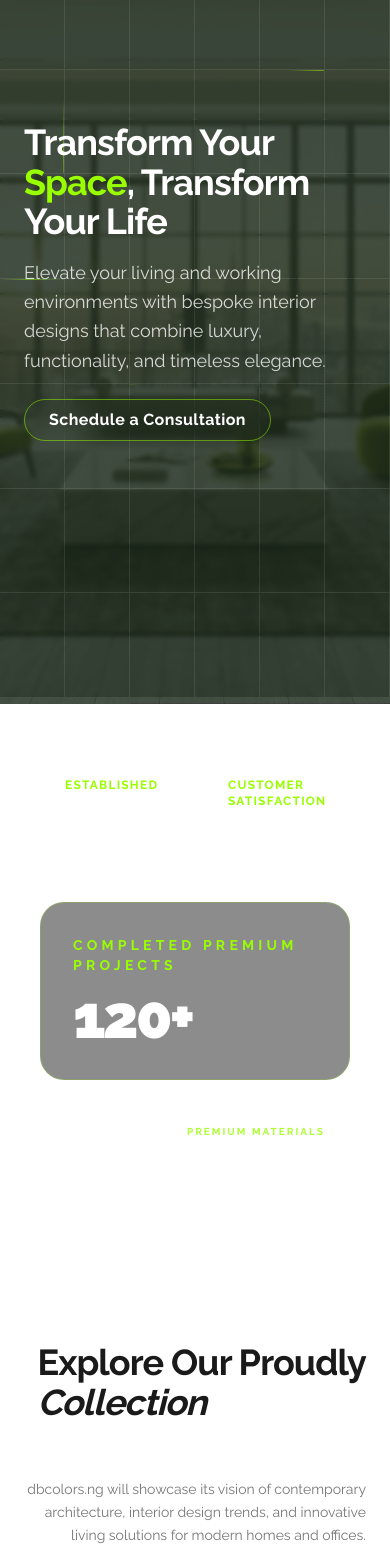
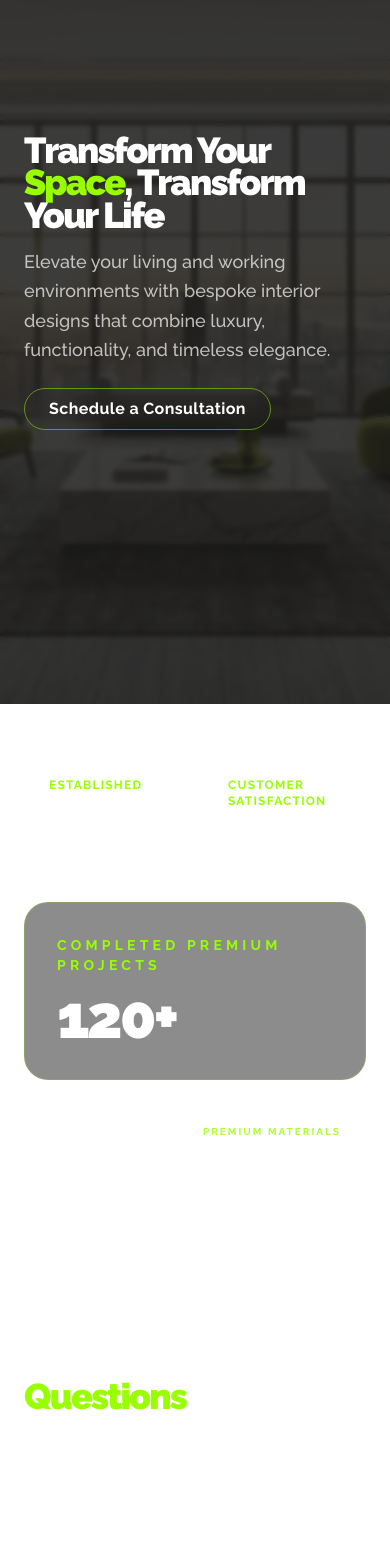
Before and after one commit to Simileholluwa/dbcolors, a Next.js app: page / in a window 390 px wide. Shown: the part 140-1708 px from the top of the page. Built offline with nearby package versions, Linux system fonts and the light colour scheme.

Commit message:
feat: Implement a bento layout for the FAQ section, refine Hero section typography, and update footer branding text.

```diff
--- a/src/app/layout.tsx
+++ b/src/app/layout.tsx
@@ -32,7 +32,7 @@ export default function RootLayout({
             className="object-cover"
             priority
           />
-          <div className="absolute inset-0 bg-secondary/70" />
+          <div className="absolute inset-0 bg-secondary/85 backdrop-blur-[2px]" />
         </div>
 
         <main className="relative z-10">
--- a/src/app/page.tsx
+++ b/src/app/page.tsx
@@ -12,10 +12,10 @@ export default function Home() {
     <main className="min-h-screen">
       <Navbar />
       <Hero />
-      <Gallery />
+      {/* <Gallery />
       <Packages />
       <AboutUs />
-      <Testimonials />
+      <Testimonials /> */}
       <FAQ />
       <Footer />
     </main>
--- a/src/components/FAQ.tsx
+++ b/src/components/FAQ.tsx
@@ -30,54 +30,84 @@ const faqs = [
 const FAQ = () => {
   const [activeIndex, setActiveIndex] = useState<number | null>(null);
 
+  // Mapping specific col-spans for a balanced bento look
+  const colSpans = [
+    "md:col-span-3", // Process
+    "md:col-span-3", // Services
+    "md:col-span-4", // Timelines
+    "md:col-span-2", // Customization
+    "md:col-span-6", // Consultations
+  ];
+
   return (
-    <section className="py-24 bg-white" id="faq">
-      <div className="container mx-auto px-6 max-w-4xl">
-        <div className="text-center mb-16">
+    <section className="py-24 bg-transparent relative z-10" id="faq">
+      <div className="container mx-auto px-6">
+        <div className="flex flex-col md:flex-row md:items-end justify-between mb-8 md:mb-16 gap-4">
+          <div className="max-w-xl">
             <motion.h2
               initial={{ opacity: 0, y: 20 }}
               whileInView={{ opacity: 1, y: 0 }}
               viewport={{ once: true }}
-            className="text-4xl md:text-5xl font-bold tracking-tight mb-4"
+              className="text-4xl md:text-6xl font-black tracking-tighter text-white leading-none"
             >
-            Frequently Asked <span className="text-secondary italic">Questions</span>
+              Frequently Asked <span className="text-primary">Questions</span>
             </motion.h2>
-          <div className="w-20 h-1 bg-primary mx-auto rounded-full" />
+          </div>
         </div>
 
-        <div className="space-y-4">
+        <div className="grid grid-cols-1 md:grid-cols-6 gap-4">
           {faqs.map((faq, index) => (
+            <motion.div
+              key={index}
+              initial={{ opacity: 0, scale: 0.95 }}
+              whileInView={{ opacity: 1, scale: 1 }}
+              viewport={{ once: true }}
+              transition={{ duration: 0.5, delay: index * 0.1 }}
+              className={`${colSpans[index]} relative group`}
+            >
               <div
-              key={index}
-              className="border border-zinc-100 rounded-3xl overflow-hidden hover:border-primary/30 transition-colors"
+                className={`h-full border transition-all duration-500 rounded-[2rem] overflow-hidden flex flex-col
+                  ${activeIndex === index
+                    ? "bg-secondary/40 border-primary/30 shadow-[0_0_30px_rgba(153,255,0,0.1)]"
+                    : "bg-white/[0.03] border-white/10 backdrop-blur-sm hover:border-white/20"
+                  }`}
               >
                 <button
                   onClick={() => setActiveIndex(activeIndex === index ? null : index)}
-                className="w-full flex items-center justify-between p-6 md:p-8 text-left bg-zinc-50/50 hover:bg-zinc-50 transition-colors"
+                  className="w-full h-full flex flex-col p-8 text-left transition-colors relative z-10"
                 >
-                <span className="text-lg md:text-xl font-bold text-secondary">
+                  <div className="flex items-start justify-between w-full gap-4">
+                    <span className={`text-xl md:text-2xl font-black tracking-tight leading-tight transition-colors duration-300
+                      ${activeIndex === index ? "text-primary" : "text-white group-hover:text-primary/80"}`}
+                    >
                       {faq.question}
                     </span>
-                <div className={`p-2 rounded-full transition-all ${activeIndex === index ? "bg-primary text-secondary" : "bg-white text-secondary/40"}`}>
-                  {activeIndex === index ? <Minus size={18} /> : <Plus size={18} />}
+                    <div className={`shrink-0 p-3 rounded-2xl transition-all duration-500
+                      ${activeIndex === index ? "bg-primary text-secondary rotate-180" : "bg-white/5 text-white/40 group-hover:text-white"}`}>
+                      {activeIndex === index ? <Minus size={20} strokeWidth={3} /> : <Plus size={20} strokeWidth={3} />}
                     </div>
-              </button>
+                  </div>
 
                   <AnimatePresence>
                     {activeIndex === index && (
                       <motion.div
-                    initial={{ height: 0, opacity: 0 }}
-                    animate={{ height: "auto", opacity: 1 }}
-                    exit={{ height: 0, opacity: 0 }}
-                    transition={{ duration: 0.3, ease: "easeInOut" }}
+                        initial={{ height: 0, opacity: 0, marginTop: 0 }}
+                        animate={{ height: "auto", opacity: 1, marginTop: 24 }}
+                        exit={{ height: 0, opacity: 0, marginTop: 0 }}
+                        transition={{ duration: 0.4, ease: [0.19, 1, 0.22, 1] }}
                       >
-                    <div className="p-6 md:p-8 pt-0 text-secondary/60 leading-relaxed border-t border-zinc-100/50">
+                        <p className="text-white text-base md:text-lg leading-relaxed font-medium">
                           {faq.answer}
-                    </div>
+                        </p>
                       </motion.div>
                     )}
                   </AnimatePresence>
+                </button>
+
+                {/* Decorative architectural grid element for hover */}
+                <div className="absolute inset-0 bg-[radial-gradient(#ffffff04_1px,transparent_1px)] [background-size:20px_20px] opacity-0 group-hover:opacity-100 transition-opacity duration-700 pointer-events-none" />
               </div>
+            </motion.div>
           ))}
         </div>
       </div>
--- a/src/components/Footer.tsx
+++ b/src/components/Footer.tsx
@@ -77,7 +77,7 @@ const Footer = () => {
 
       {/* Large background decorative text */}
       <div className="absolute bottom-0 right-0 translate-y-1/3 text-[20vw] font-black text-white/[0.02] pointer-events-none leading-none select-none">
-        EXCELLENCE
+        dbcolors.ng
       </div>
     </footer>
   );
--- a/src/components/Hero.tsx
+++ b/src/components/Hero.tsx
@@ -17,7 +17,7 @@ const Hero = () => {
               initial={{ opacity: 0, y: 30 }}
               animate={{ opacity: 1, y: 0 }}
               transition={{ duration: 0.8, ease: "easeOut" }}
-              className="text-4xl md:text-5xl lg:text-6xl font-bold text-white leading-[1.1] tracking-tight mb-4 md:mb-8"
+              className="text-4xl md:text-5xl lg:text-7xl font-black text-white leading-[0.9] tracking-tighter mb-4 md:mb-8"
             >
               Transform Your <br />
               <span className="text-primary">Space</span>, Transform
@@ -29,7 +29,7 @@ const Hero = () => {
               initial={{ opacity: 0, y: 20 }}
               animate={{ opacity: 1, y: 0 }}
               transition={{ duration: 0.8, delay: 0.2 }}
-              className="text-lg md:text-xl text-white/80 max-w-xl mb-6 md:mb-8 lg:mb-12 leading-relaxed"
+              className="text-lg md:text-xl text-white/70 max-w-xl mb-6 md:mb-8 lg:mb-12 leading-relaxed font-medium"
             >
               Elevate your living and working environments with bespoke interior designs
               that combine luxury, functionality, and timeless elegance.
@@ -69,7 +69,7 @@ const Hero = () => {
               initial={{ opacity: 0, y: 20 }}
               animate={{ opacity: 1, y: 0 }}
               transition={{ duration: 0.8, delay: 0.6 }}
-              className="grid grid-cols-2 lg:grid-cols-2 gap-4 w-full max-w-lg px-4 md:px-0"
+              className="grid grid-cols-2 lg:grid-cols-2 gap-4 w-full lg:max-w-lg"
             >
               {/* Foundation Card */}
               <motion.div
@@ -138,57 +138,6 @@ const Hero = () => {
           </div>
         </div>
       </div>
-
-      {/* Optimized Checkered Box Glass Effect: Contained to hero portion on mobile */}
-      <div
-        className="absolute top-0 left-0 w-full h-[100dvh] lg:h-full z-[5] pointer-events-none overflow-hidden grid grid-cols-6 lg:grid-cols-10 grid-rows-8"
-        style={{ willChange: "transform" }}
-      >
-        {[...Array(80)].map((_, i) => {
-          const cols = 10;
-          const col = i % cols;
-          const factor = col / cols;
-
-          return (
-            <div
-              key={i}
-              className="border-r border-b border-white/10 relative overflow-hidden"
-              style={{
-                backgroundColor: `rgba(20, 50, 20, 0.4)`,
-                backdropFilter: `blur(2px)`,
-              }}
-            >
-              <div className="absolute inset-0 bg-white/[0.01]" />
-
-              {/* Performance-friendly Energy Lines */}
-              {i % 8 === 0 && (
-                <motion.div
-                  className="absolute top-0 left-0 w-full h-[1.2px] bg-gradient-to-r from-transparent via-primary/50 to-transparent"
-                  animate={{ translateX: ["-100%", "100%"] }}
-                  transition={{
-                    duration: 4 + (i % 3),
-                    repeat: Infinity,
-                    ease: "linear",
-                    delay: i * 0.2
-                  }}
-                />
-              )}
-              {i % 12 === 0 && (
-                <motion.div
-                  className="absolute top-0 right-0 w-[1.2px] h-full bg-gradient-to-b from-transparent via-primary/50 to-transparent"
-                  animate={{ translateY: ["-100%", "100%"] }}
-                  transition={{
-                    duration: 5 + (i % 4),
-                    repeat: Infinity,
-                    ease: "linear",
-                    delay: i * 0.3
-                  }}
-                />
-              )}
-            </div>
-          );
-        })}
-      </div>
     </section>
   );
 };
```
Lines whose indentation alone changed are shown as unchanged.
